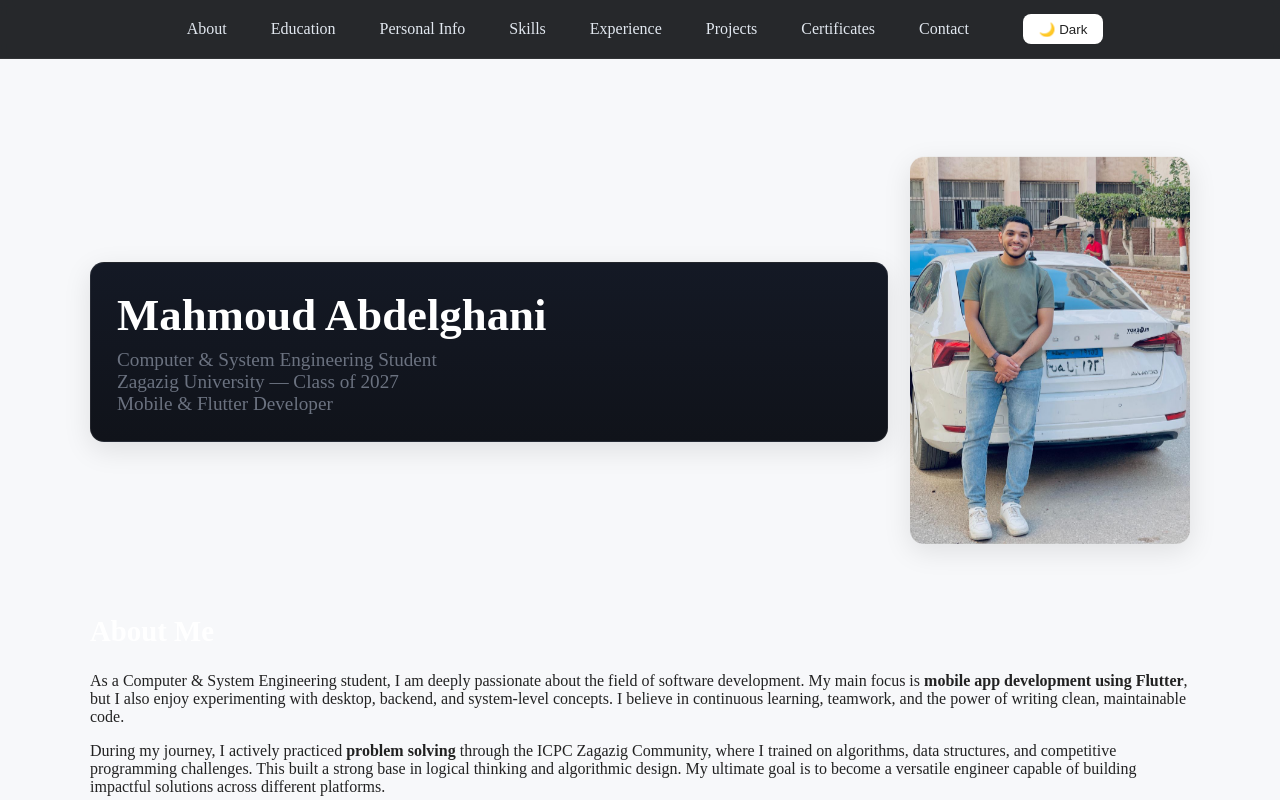
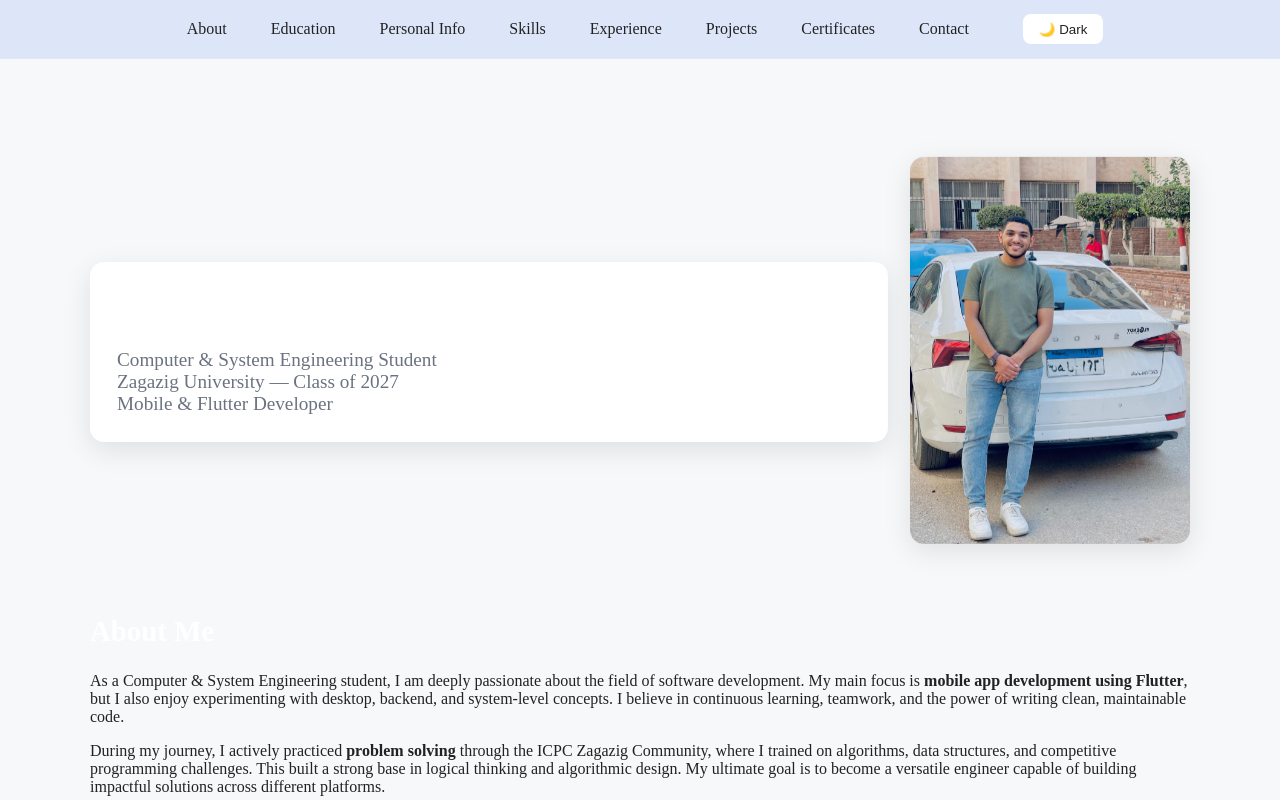
Before and after one commit to mahmoudAbdelghani2/Portfolio, a plain HTML site: page index.html in a window 1280 px wide. Shown: the top 800 px of the page. Drawn offline with Linux system fonts and the light colour scheme.

Commit message:
Update on light mode

```diff
--- a/index.html
+++ b/index.html
@@ -40,17 +40,36 @@
     /* ===== NAV ===== */
     nav {
       position:fixed;top:0;left:0;width:100%;z-index:1000;
-      background:rgba(15,17,21,0.9);backdrop-filter:blur(8px);
+      background: var(--nav-bg, rgba(37,99,235,0.12));backdrop-filter:blur(8px);
       display:flex;justify-content:center;gap:24px;padding:14px 0;
       border-bottom:1px solid rgba(255,255,255,0.05);
     }
-    nav a{color:#e2e8f0;font-weight:500;transition:.2s;padding:6px 10px;border-radius:6px}
+    nav a{color: var(--nav-link, #222);font-weight:500;transition:.2s;padding:6px 10px;border-radius:6px}
     nav a.active{color:var(--brand-active);background:rgba(88,166,255,0.12);}
+    body.dark nav {
+      --nav-bg: rgba(15,17,21,0.9);
+    }
+    body:not(.dark) nav {
+      --nav-bg: rgba(37,99,235,0.12);
+    }
+    body.dark nav a {
+      --nav-link: #e2e8f0;
+    }
+    body:not(.dark) nav a {
+      --nav-link: #222;
+    }
 
     /* ===== HERO ===== */
     .hero{display:grid;grid-template-columns:1fr 280px;align-items:center;gap:22px}
     @media(max-width:900px){.hero{grid-template-columns:1fr}}
-    .hero-card{padding:26px;background:linear-gradient(180deg,#141925,#10131a);border:1px solid rgba(255,255,255,.08);border-radius:var(--radius);box-shadow:var(--shadow)}
+    .hero-card {
+      padding:26px;
+      background: var(--panel);
+      border:1px solid rgba(255,255,255,.08);
+      border-radius:var(--radius);
+      box-shadow:var(--shadow);
+      color: var(--ink);
+    }
     .hero-card h1{font-size:2.8rem;margin:0;color:#fff}
     .hero-card p{margin:8px 0 0;color:var(--muted);font-size:1.2rem}
     .pfp{border-radius:var(--radius);box-shadow:var(--shadow);animation:float 6s ease-in-out infinite}
```
